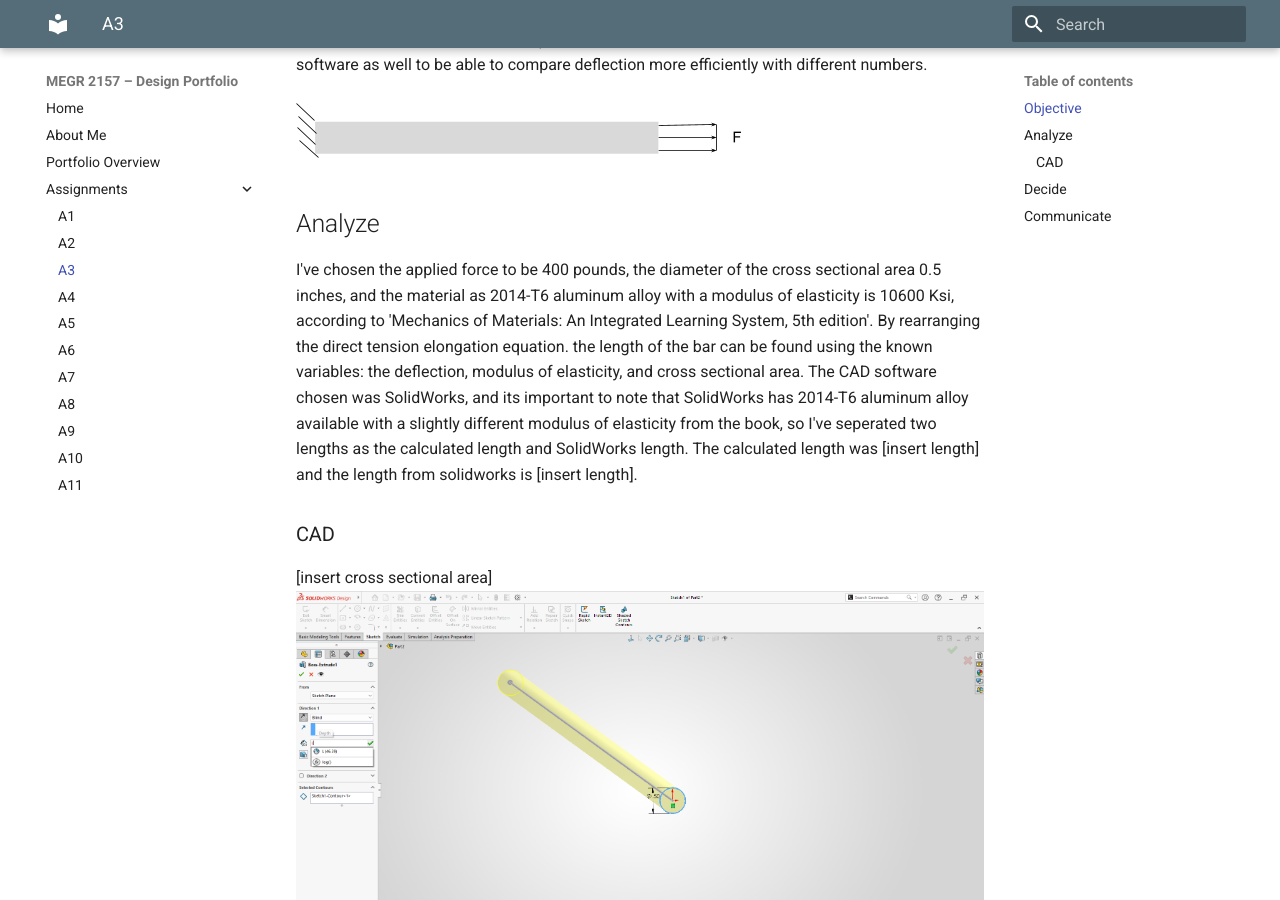
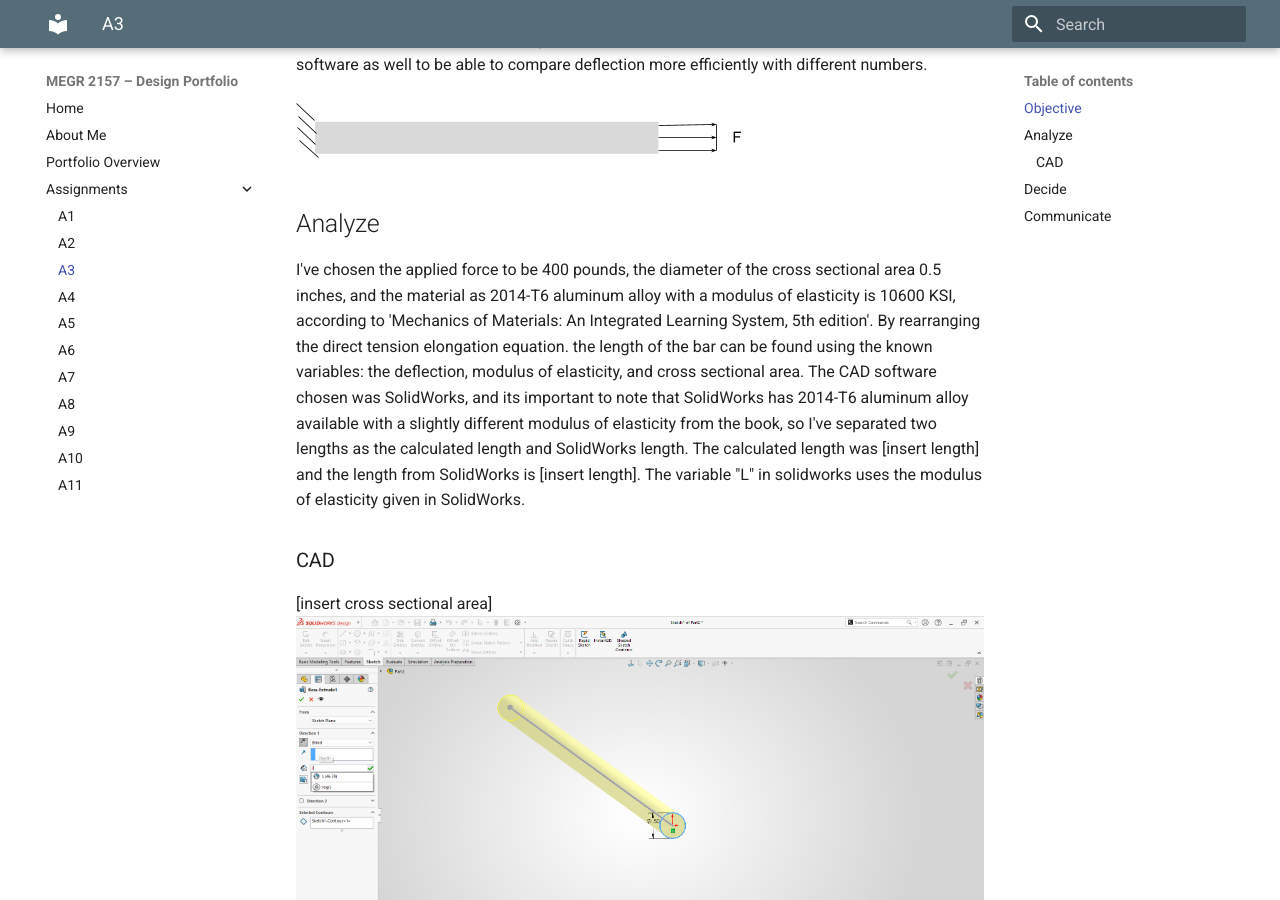
Before and after one commit to ajchiocca/megr2157-portfolio, an MkDocs documentation site: the page built from docs/assignments/A03/index.md, in a window 1280 px wide and 900 px high, scrolled down 332 px. Built offline with MkDocs 1.6.1 and Material for MkDocs 9.7.7, drawn with Linux system fonts in a browser that asks for light colours.

Commit message:
Clarify modulus of elasticity details in analysis
Added clarification about the modulus of elasticity in SolidWorks and its effect on the calculated length.

```diff
--- a/docs/assignments/A03/index.md
+++ b/docs/assignments/A03/index.md
@@ -6,7 +6,7 @@ The objective of this assignment was to design bar of a circular cross section i
 <br>
 ![BAROBJ](BarObj.png)
 ## Analyze
-I've chosen the applied force to be 400 pounds, the diameter of the cross sectional area 0.5 inches, and the material as 2014-T6 aluminum alloy with a modulus of elasticity is 10600 Ksi, according to 'Mechanics of Materials: An Integrated Learning System, 5th edition'. By rearranging the direct tension elongation equation. the length of the bar can be found using the known variables: the deflection, modulus of elasticity, and cross sectional area. The CAD software chosen was SolidWorks, and its important to note that SolidWorks has 2014-T6 aluminum alloy available with a slightly different modulus of elasticity from the book, so I've seperated two lengths as the calculated length and SolidWorks length. The calculated length was [insert length] and the length from solidworks is [insert length].
+I've chosen the applied force to be 400 pounds, the diameter of the cross sectional area 0.5 inches, and the material as 2014-T6 aluminum alloy with a modulus of elasticity is 10600 KSI, according to 'Mechanics of Materials: An Integrated Learning System, 5th edition'. By rearranging the direct tension elongation equation. the length of the bar can be found using the known variables: the deflection, modulus of elasticity, and cross sectional area. The CAD software chosen was SolidWorks, and its important to note that SolidWorks has 2014-T6 aluminum alloy available with a slightly different modulus of elasticity from the book, so I've separated two lengths as the calculated length and SolidWorks length. The calculated length was [insert length] and the length from SolidWorks is [insert length]. The variable "L" in solidworks uses the modulus of elasticity given in SolidWorks.
 
 ### CAD
 [insert cross sectional area]
```
